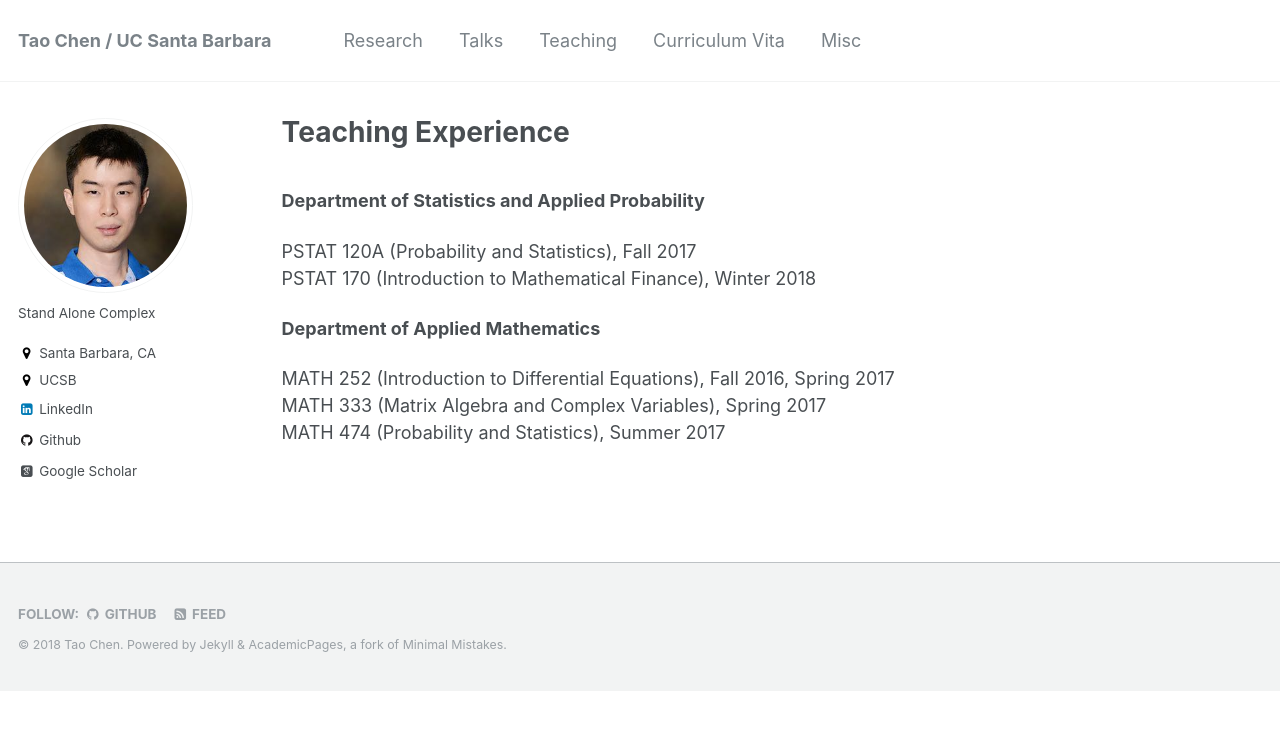
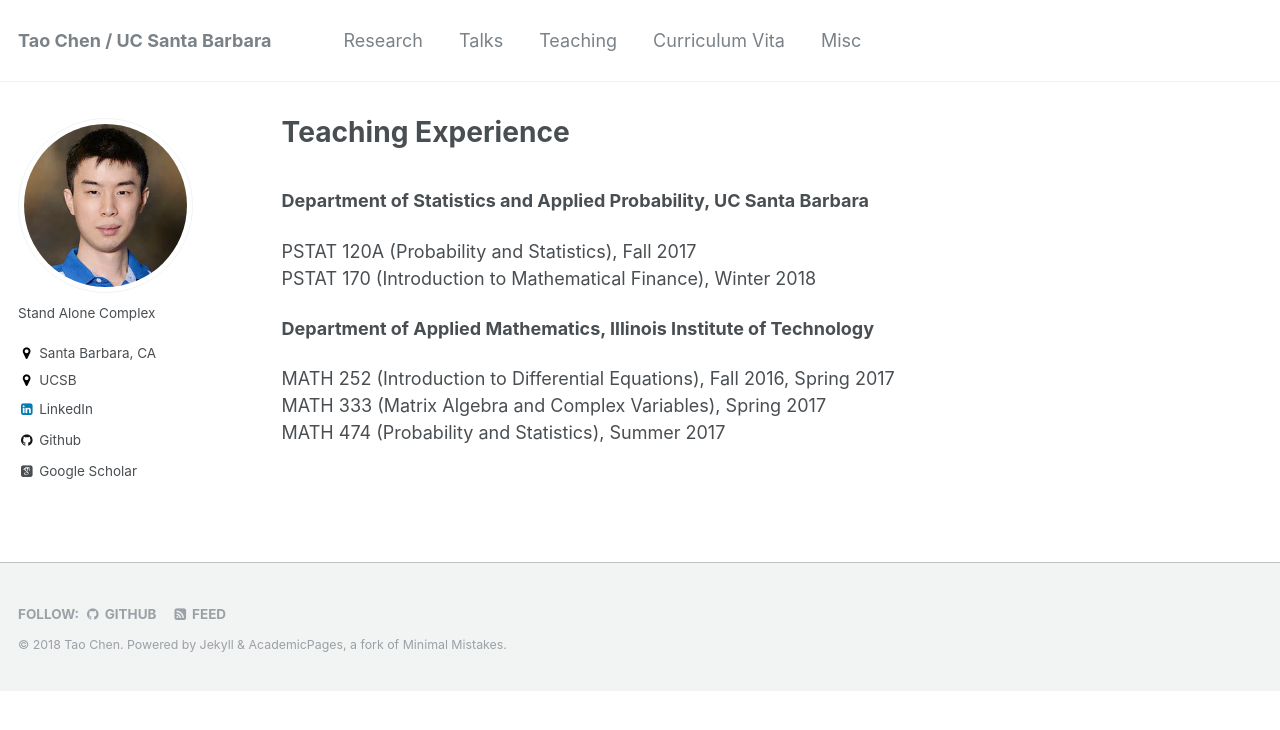
Before and after one commit to cherntodd/cherntodd.github.io, a Jekyll site: the page built from _pages/teach.md, in a window 1280 px wide. Shown: the top 730 px of the page. Built offline with Jekyll 4.4.1, drawn with Linux system fonts in a browser that asks for light colours; some web fonts are replaced.

Commit message:
no message

```diff
--- a/_pages/teach.md
+++ b/_pages/teach.md
@@ -4,12 +4,12 @@ title: "Teaching Experience"
 author_profile: true
 ---
 <br>
-**Department of Statistics and Applied Probability**
+**Department of Statistics and Applied Probability, UC Santa Barbara**
 
 PSTAT 120A (Probability and Statistics), Fall 2017
 PSTAT 170 (Introduction to Mathematical Finance), Winter 2018
 
-**Department of Applied Mathematics**
+**Department of Applied Mathematics, Illinois Institute of Technology**
 
 MATH 252 (Introduction to Differential Equations), Fall 2016, Spring 2017
 MATH 333 (Matrix Algebra and Complex Variables), Spring 2017
```
